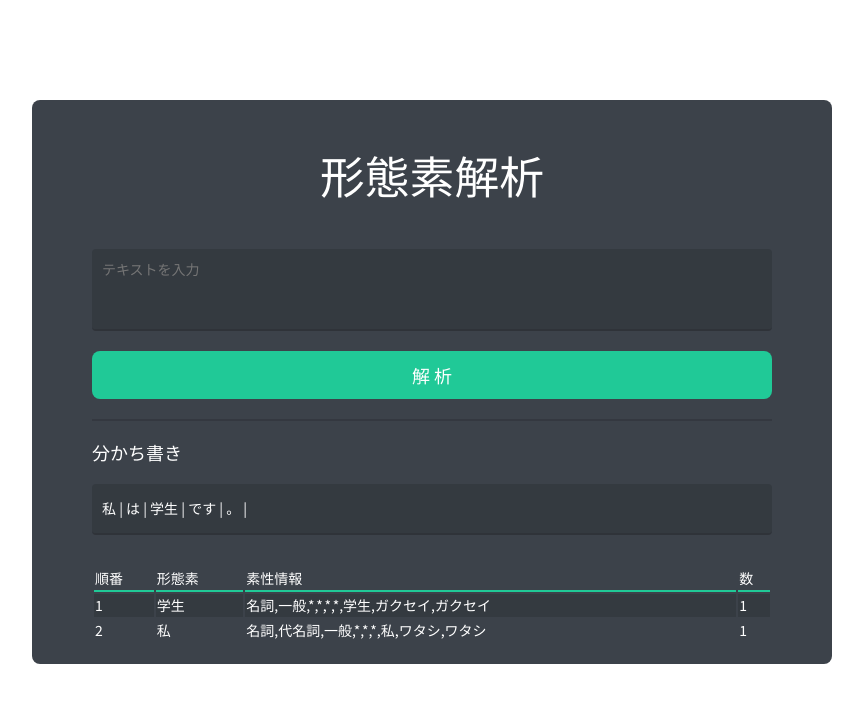
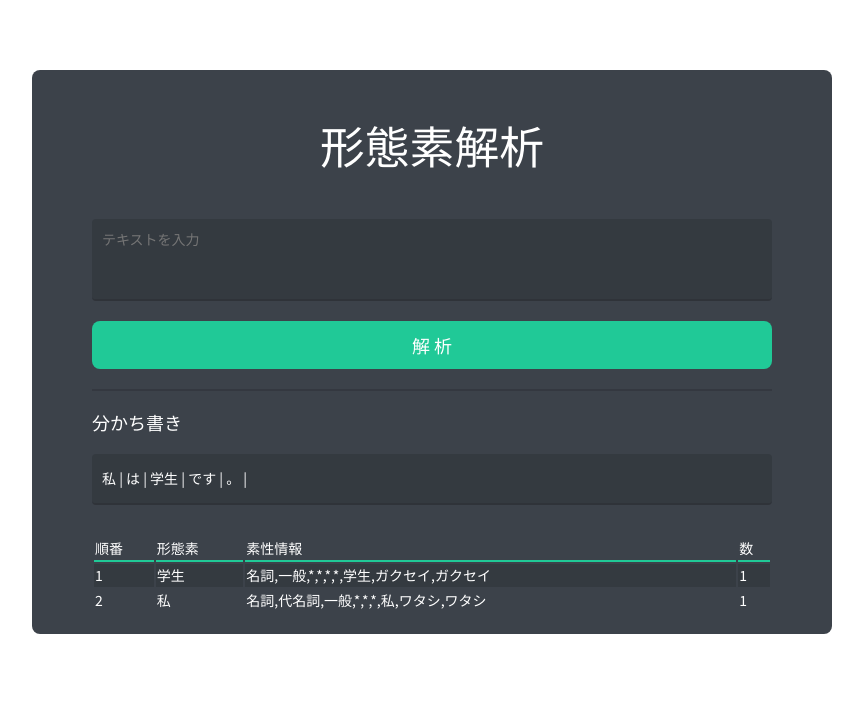
Before and after one commit to Loop1397/morphology_analysis_assignment, a React (Vite) app: page / in a window 1280 px wide. Shown: the top 702 px of the page, without its empty margins (208-1071 px from the left). Built offline with nearby package versions, Linux system fonts and the light colour scheme.

Commit message:
style: 오브젝트 위치 상단에 고정
해석(解析) 버튼과 텍스트 입력 란의 위치가 고정되도록 하기 위해 기존 중앙 정렬 방식에서 페이지 윗단에 고정되는 방식으로 변경

```diff
--- a/src/index.tsx
+++ b/src/index.tsx
@@ -29,7 +29,7 @@ function Index() {
     }
 
     return (
-        <div style={{ width: "800px", borderRadius: "8px", backgroundColor: "#3C424A", marginTop: "100px", padding: "20px 60px" }}>
+        <div style={{ width: "800px", borderRadius: "8px", backgroundColor: "#3C424A", marginTop: "70px", padding: "20px 60px" }}>
             <div style={{ display: "flex", flexDirection: "column", alignItems: "center", height: "100%" }}>
                 <h1>形態素解析</h1>
                 <div style={{ display: "flex", flexDirection: "column", width: "100%" }}>
```
